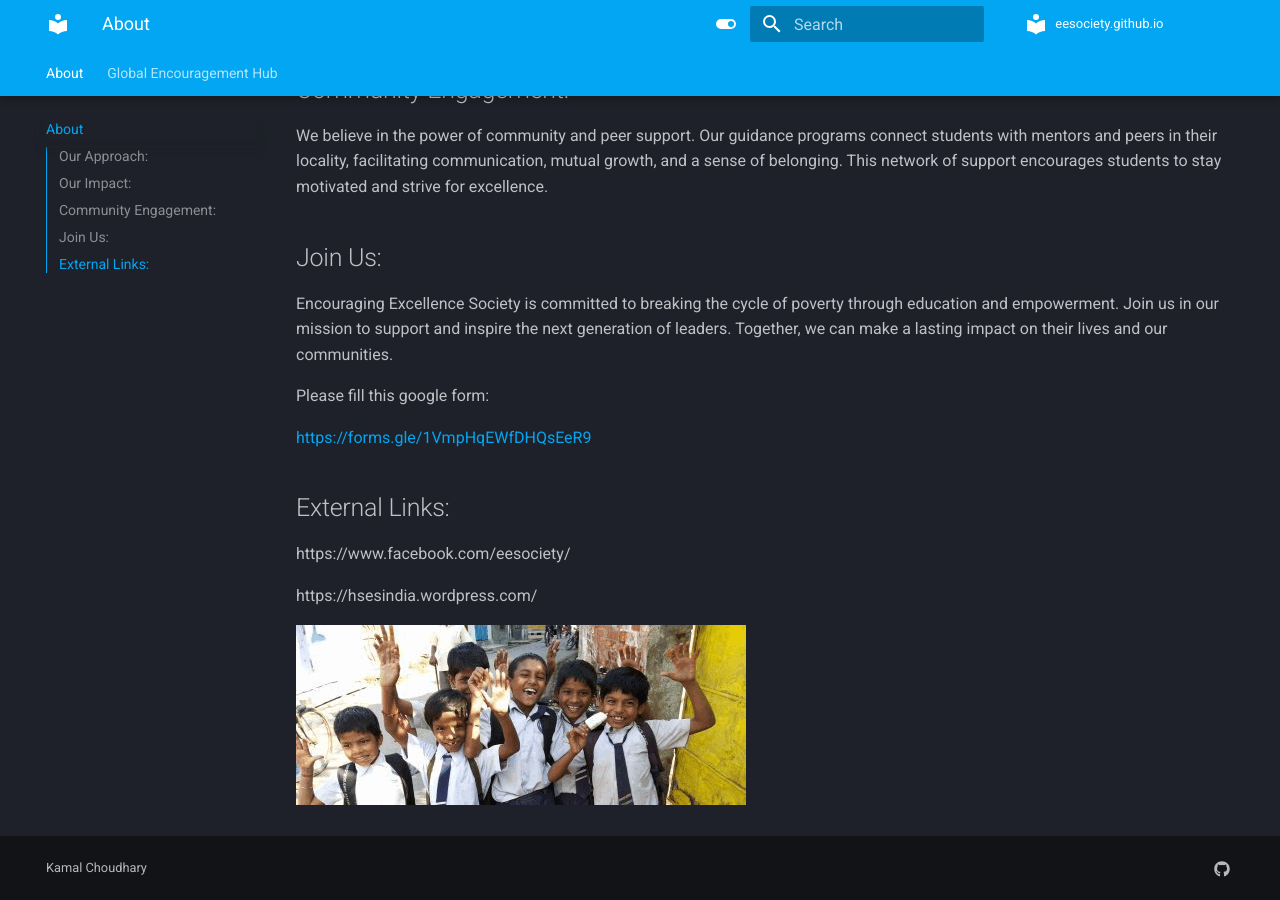
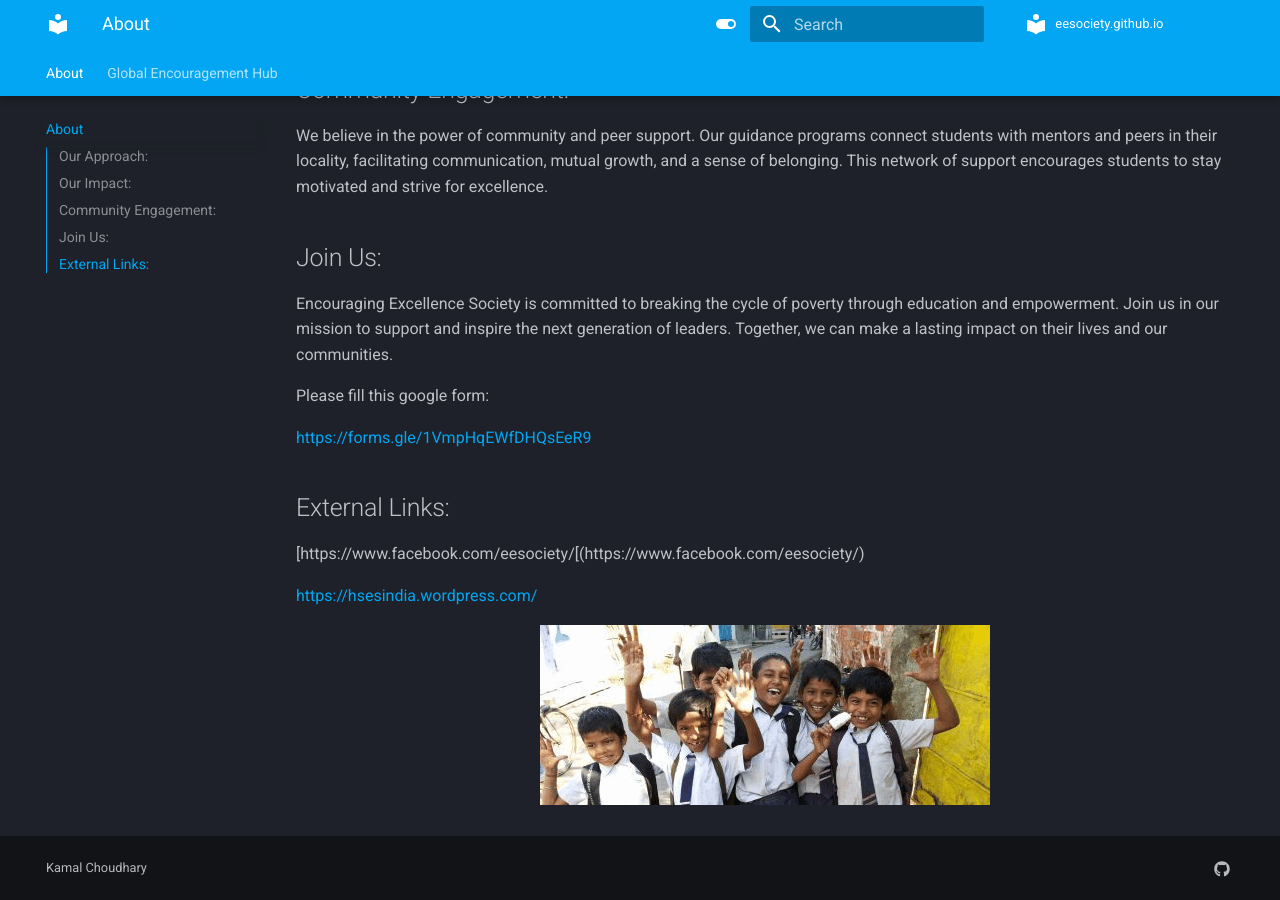
Before and after one commit to eesociety/eesociety.github.io, an MkDocs documentation site: the page built from docs/index.md, in a window 1280 px wide and 900 px high, scrolled down 701 px. Built offline with MkDocs 1.6.1 and Material for MkDocs 9.7.7, drawn with Linux system fonts in a browser that asks for light colours; comment, search, counter and statistics services are not loaded.

Commit message:
Update index.md

```diff
--- a/docs/index.md
+++ b/docs/index.md
@@ -30,10 +30,13 @@ Please fill this google form:
 
 ## External Links:
 
-https://www.facebook.com/eesociety/
+[https://www.facebook.com/eesociety/[(https://www.facebook.com/eesociety/)
 
-https://hsesindia.wordpress.com/
+[https://hsesindia.wordpress.com/](https://hsesindia.wordpress.com/)
 
 
+<div align="center">
 
-<img src="./ezgif-3-33bf3b3e18.gif" alt="Encouraging Excellence Society">
+<img src="./ezgif-3-33bf3b3e18.gif" class="center" alt="Encouraging Excellence Society">
+
+</div>
```
